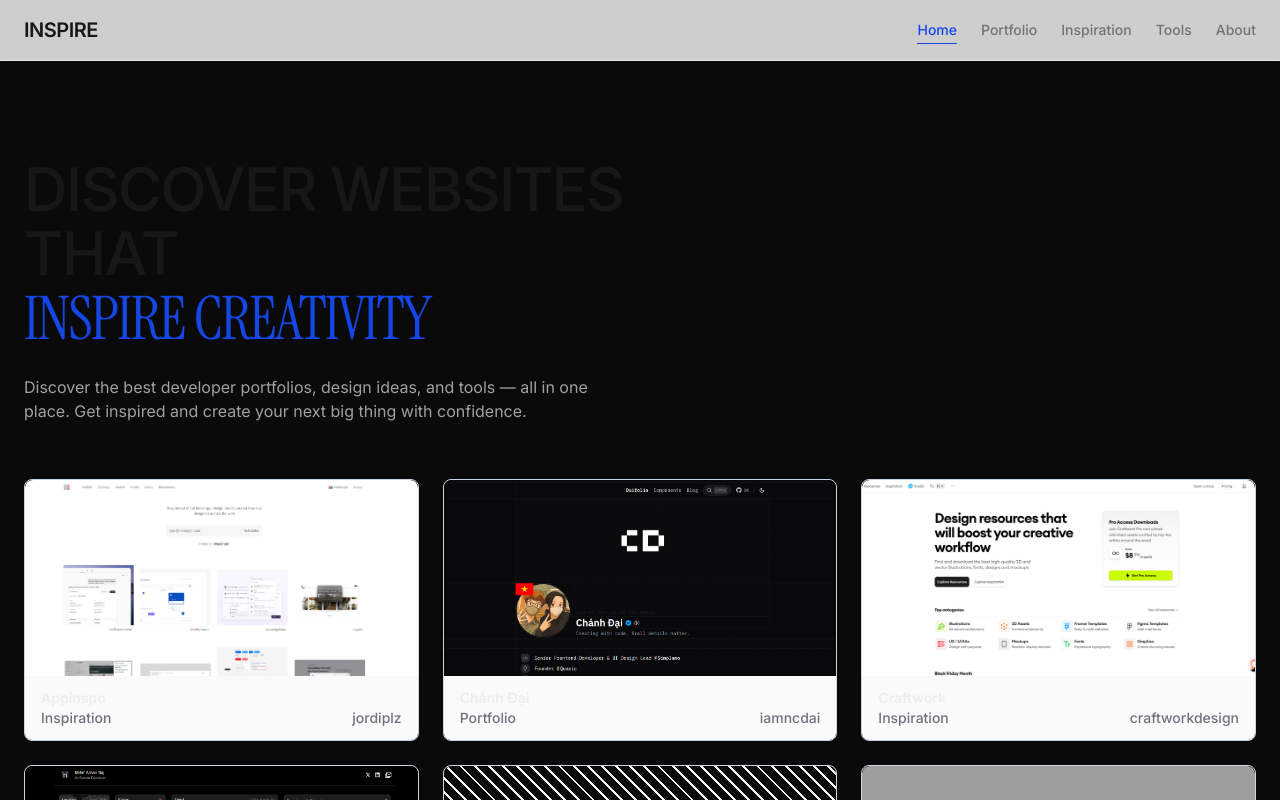
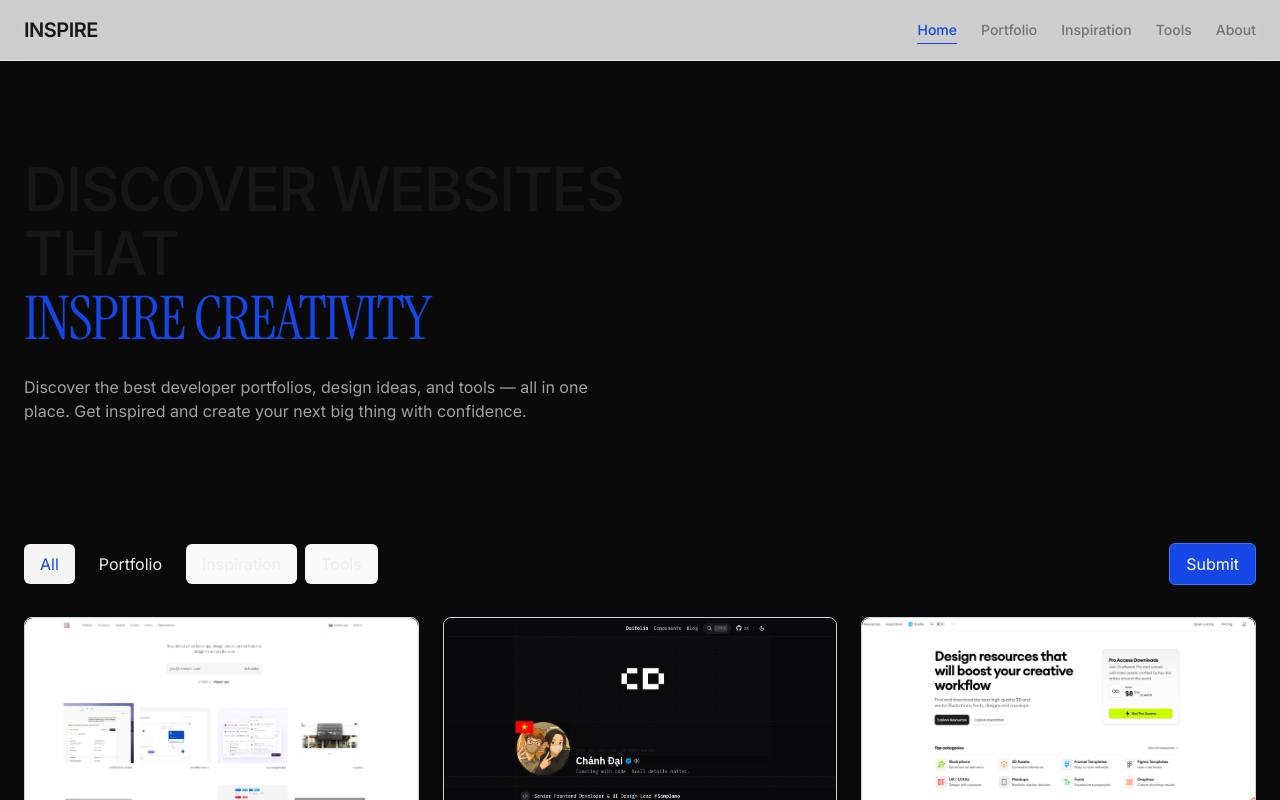
Before and after one commit to prasanjit-dey-ux/Inspohub, a Next.js app in the folder client/: page / in a window 1280 px wide. Shown: the top 800 px of the page. Built offline with nearby package versions, Linux system fonts and the light colour scheme; grey boxes are pictures that could not be loaded.

Commit message:
added container div

```diff
--- a/client/app/page.tsx
+++ b/client/app/page.tsx
@@ -6,6 +6,7 @@ import { sitesData } from "@/data/siteData";
 import CardTool from "@/component/ui/toolCard";
 import Header from "@/component/layout/header";
 import { motion } from "motion/react";
+import { Container } from "@/component/ui/container";
 
 export default function Home() {
   return (
@@ -13,16 +14,28 @@ export default function Home() {
     <motion.div
       initial={{ opacity: 0, y: 20 }}
       animate={{ opacity: 1, y: 0 }}
-      transition={{ duration: 0.5, ease: "easeOut" }}
+      transition={{ duration: 0.3, ease: "easeOut" }}
 
-    className="min-h-screen max-w-7xl mx-auto px-6">
+    className="">
+      <Container>
 
         <Header
           title="Discover websites that"
           highlight="Inspire creativity"
           description="Discover the best developer portfolios, design ideas, and tools — all in one place. Get inspired and create your next big thing with confidence."
         />
-        <div className="grid grid-cols-1 sm:grid-cols-2 lg:grid-cols-3 gap-6 mt-4 pb-20">
+        <div className="flex justify-between items-center mt-20">
+          <div className="flex items_center w-full gap-2"  >
+          <div className="flex justify-center items-center px-4 py-1 bg-neutral-100 text-blue-700  rounded-md">All</div>
+            <div className="flex justify-center items-center px-4 py-2 bg-neutral-50rounded-md">Portfolio</div>
+            <div className="flex justify-center items-center px-4 py-2 bg-neutral-50  rounded-md">Inspiration</div>
+              <div className="flex justify-center items-center px-4 py-2 bg-neutral-50   rounded-md">Tools</div>
+        </div>
+        <div>
+          <button className="flex justify-center items-center px-4 py-2 bg-blue-700 text-white border border-blue-500  rounded-md">Submit</button>
+        </div>
+        </div>
+        <div className="grid grid-cols-1 sm:grid-cols-2 lg:grid-cols-3 gap-6 mt-8 pb-20">
         {sitesData.map((item) =>
           item.tag === "Tool" ? (
             <CardTool key={item.id} {...item} />
@@ -31,6 +44,7 @@ export default function Home() {
           )
         )}
         </div>
+      </Container>
 
     </motion.div>
   );
```
